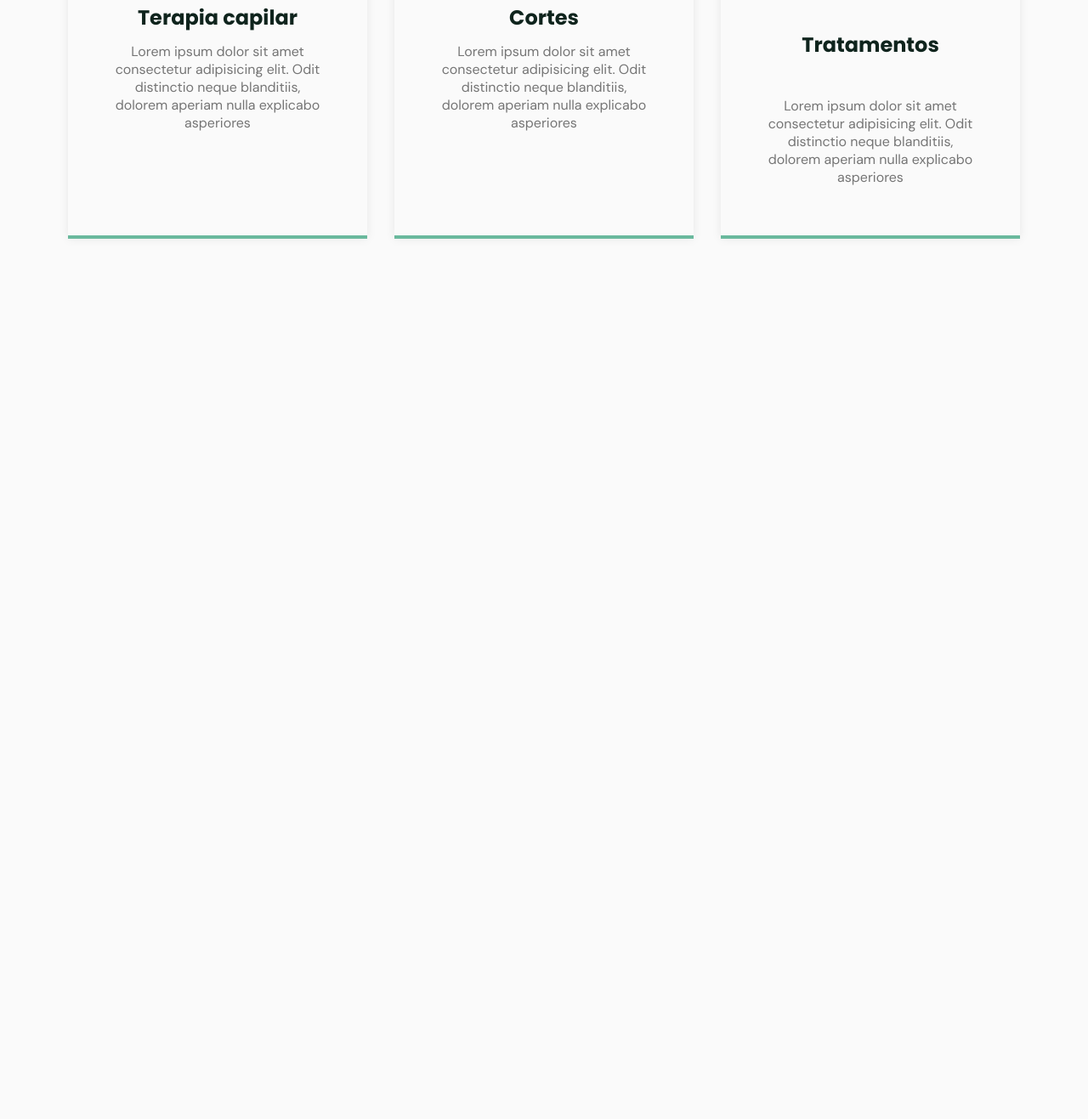
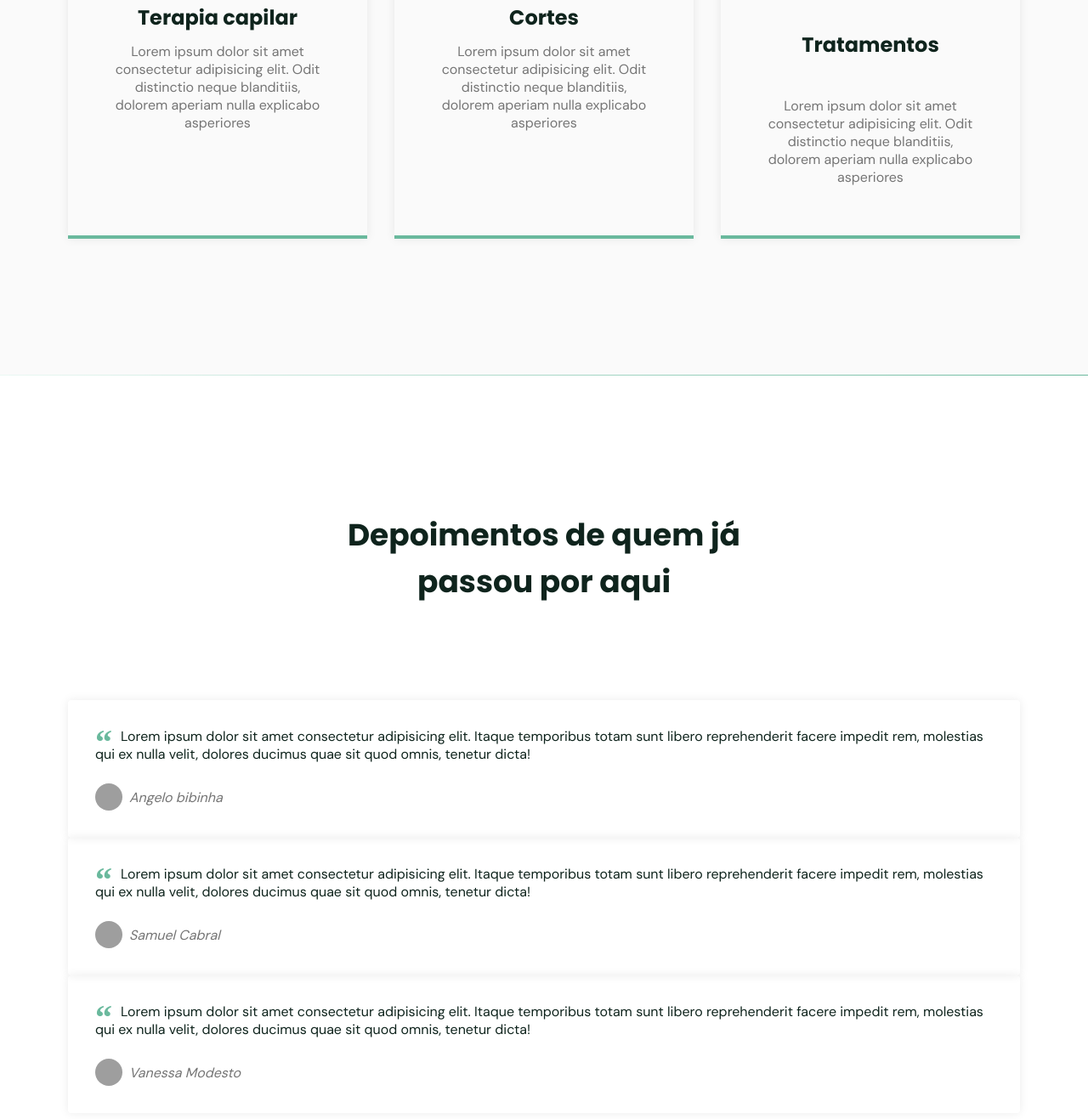
Before and after one commit to jorginskn/OriginSix, a plain HTML site: page index.html in a window 1280 px wide. Shown: the part 1900-3217 px from the top of the page at 85% size. Before the commit the page ends 2341 px from the top, so only its background shows below. Drawn offline with nearby package versions, Linux system fonts and the light colour scheme; grey boxes are pictures that could not be loaded; files whose address does not match are found by name.

Commit message:
Atualizazando os testimonials do projeto

```diff
--- a/index.html
+++ b/index.html
@@ -143,7 +143,62 @@
         </div>
       </div>
     </section>
-
+    <div class="divider-1"></div>
+    <!--TESTIMONIALS-->
+    <section class="section" id="testimonials">
+      <div class="container grid">
+        <header>
+          <h2 class="title">Depoimentos de quem já passou por aqui</h2>
+        </header>
+        <div class="testimonials">
+          <div class="testimonial">
+            <blockquote>
+              <p>
+                <span>&ldquo;</span>
+                Lorem ipsum dolor sit amet consectetur adipisicing elit. Itaque temporibus totam sunt libero
+                reprehenderit
+                facere impedit rem, molestias qui ex nulla velit, dolores ducimus quae sit quod omnis, tenetur dicta!
+              </p>
+              <cite>
+                <img src="https://randomuser.me/api/portraits/women/30.jpg" alt="Mulher sorrindo">
+               Angelo bibinha
+              </cite>
+            </blockquote>
+          </div>
+          <div class="testimonial">
+            <blockquote>
+              <p>
+                <span>&ldquo;</span>
+                Lorem ipsum dolor sit amet consectetur adipisicing elit. Itaque temporibus totam sunt libero
+                reprehenderit
+                facere impedit rem, molestias qui ex nulla velit, dolores ducimus quae sit quod omnis, tenetur dicta!
+              </p>
+              <cite>
+                <img src="https://randomuser.me/api/portraits/men/59.jpg" alt="Homem sorrindo">
+               Samuel Cabral
+              </cite>
+            </blockquote>
+          </div>
+          <div class="testimonial">
+            <blockquote>
+              <p>
+                <span>&ldquo;</span>
+                Lorem ipsum dolor sit amet consectetur adipisicing elit. Itaque temporibus totam sunt libero
+                reprehenderit
+                facere impedit rem, molestias qui ex nulla velit, dolores ducimus quae sit quod omnis, tenetur dicta!
+              </p>
+              <cite>
+                <img src="https://randomuser.me/api/portraits/women/92.jpg" alt="Mulher com cabelo de indio">
+               Vanessa Modesto
+              </cite>
+            </blockquote>
+          </div>
+          <div class="testimonial"></div>
+          <div class="testimonial"></div>
+        </div>
+      </div>
+    </section>
+    <!--CONTACT-->
 
 
     <script src="main.js"></script>
--- a/style.css
+++ b/style.css
@@ -366,32 +366,17 @@ nav.show div.icon-close {
   background: white;
 }
 
-#testimonials .container {
-  margin-left: 0;
-  margin-right: 0;
-  position: relative;
-  overflow: hidden;
-}
-
-#testimonials header {
-  margin-left: 1.5rem;
-  margin-right: 1.5rem;
-  margin-bottom: 0;
-}
-
 #testimonials blockquote {
   padding: 2rem;
   box-shadow: 0px 0px 12px rgba(0, 0, 0, 0.08);
   border-radius: 0.25rem;
 }
-
 #testimonials blockquote p {
   position: relative;
   text-indent: 1.875rem;
   margin-bottom: 1.5rem;
   color: var(--title-color);
 }
-
 #testimonials blockquote p span {
   font: 700 2.5rem serif;
   position: absolute;
@@ -399,19 +384,17 @@ nav.show div.icon-close {
   left: -1.875rem;
   color: var(--base-color);
 }
-
 #testimonials cite {
   display: flex;
   align-items: center;
-  font-style: normal;
 }
-
 #testimonials cite img {
   width: 2rem;
   height: 2rem;
   object-fit: cover;
   clip-path: circle();
   margin-right: 0.5rem;
+
 }
 
 /* swiper */
```
